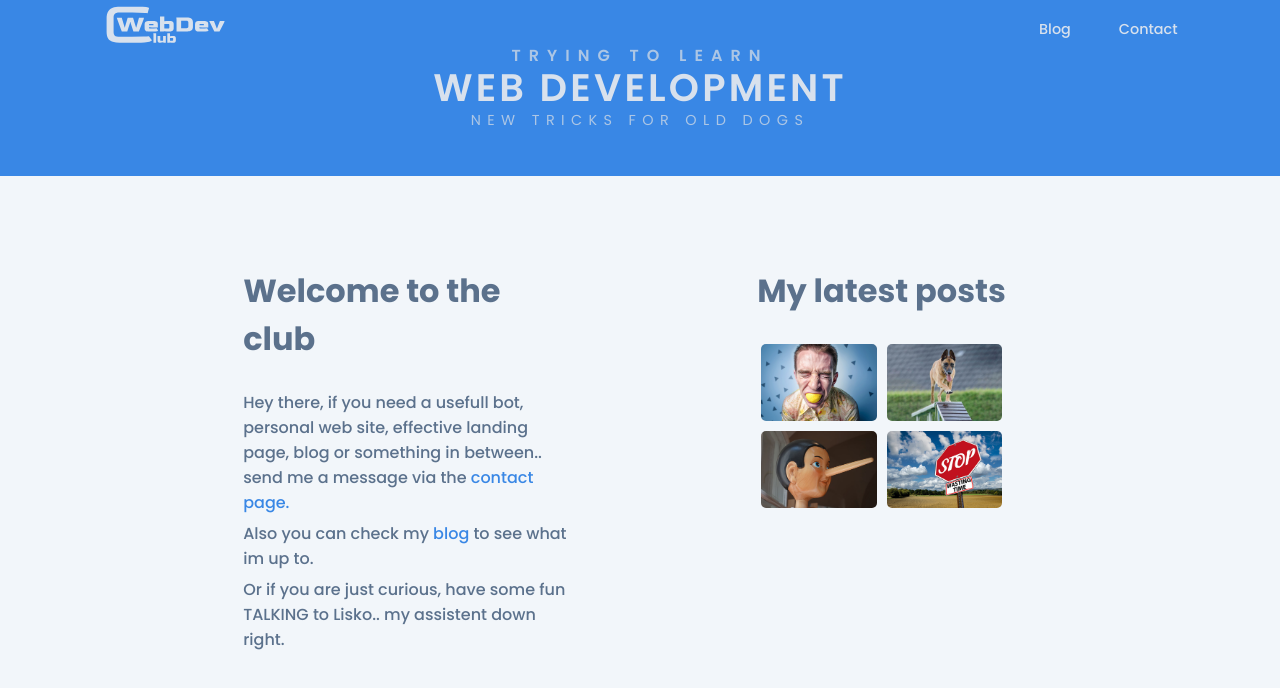
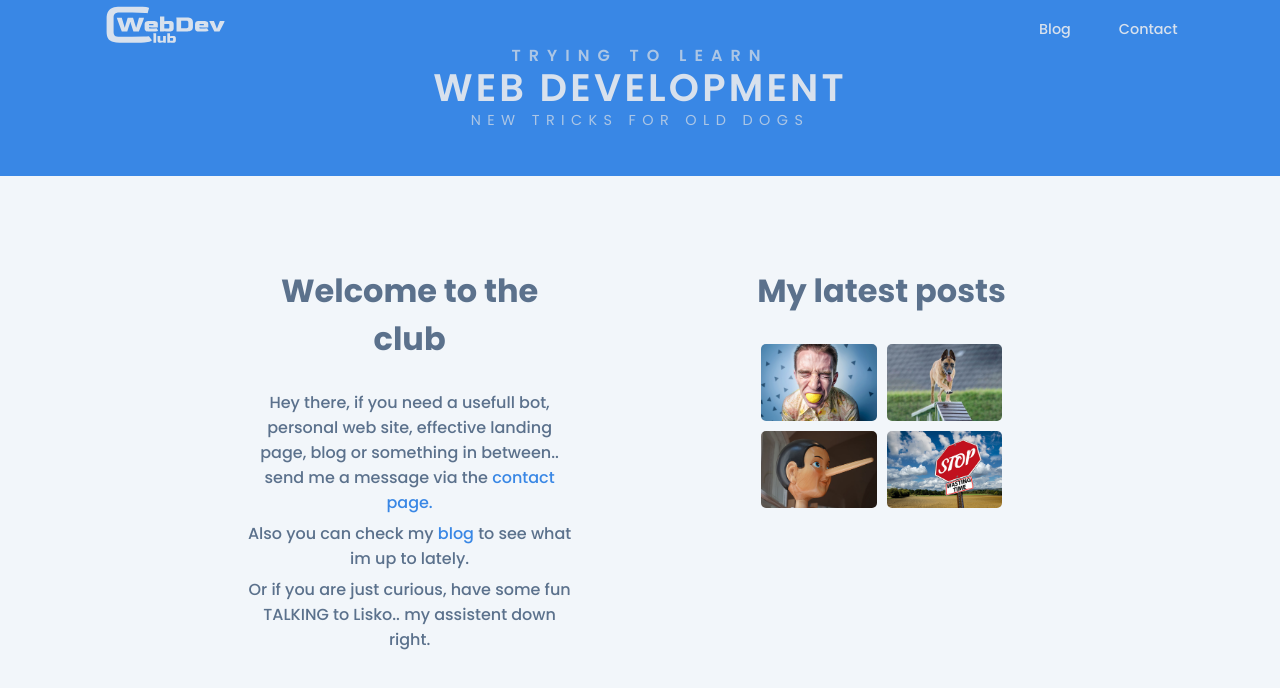
Before and after one commit to pirej/next-graphcms-blog, a Next.js app: page / in a window 1280 px wide. Shown: the top 688 px of the page. Built offline with nearby package versions, Linux system fonts and the light colour scheme.

Commit message:
some text aligment..

```diff
--- a/components/HomePage.js
+++ b/components/HomePage.js
@@ -16,6 +16,7 @@ const StyledHomePage = styled.div`
     height: 40vh;
     padding: 0 0.7rem;
     color: #5b718c;
+    text-align: center;
 
     h2 {
       padding: 0 2.5rem;
@@ -39,7 +40,6 @@ const StyledHomePage = styled.div`
     align-items: center;
 
     h2 {
-      text-align: center;
       font-size: 2rem;
       color: #5b718c;
       margin-bottom: 1.5rem;
@@ -92,7 +92,7 @@ const HomePage = () => {
         </p>
         <p>
           Also you can check my
-          <Link href="/blog"> blog</Link> to see what im up to.
+          <Link href="/blog"> blog</Link> to see what im up to lately.
         </p>
         <p>
           Or if you are just curious, have some fun TALKING to Lisko.. my
```
